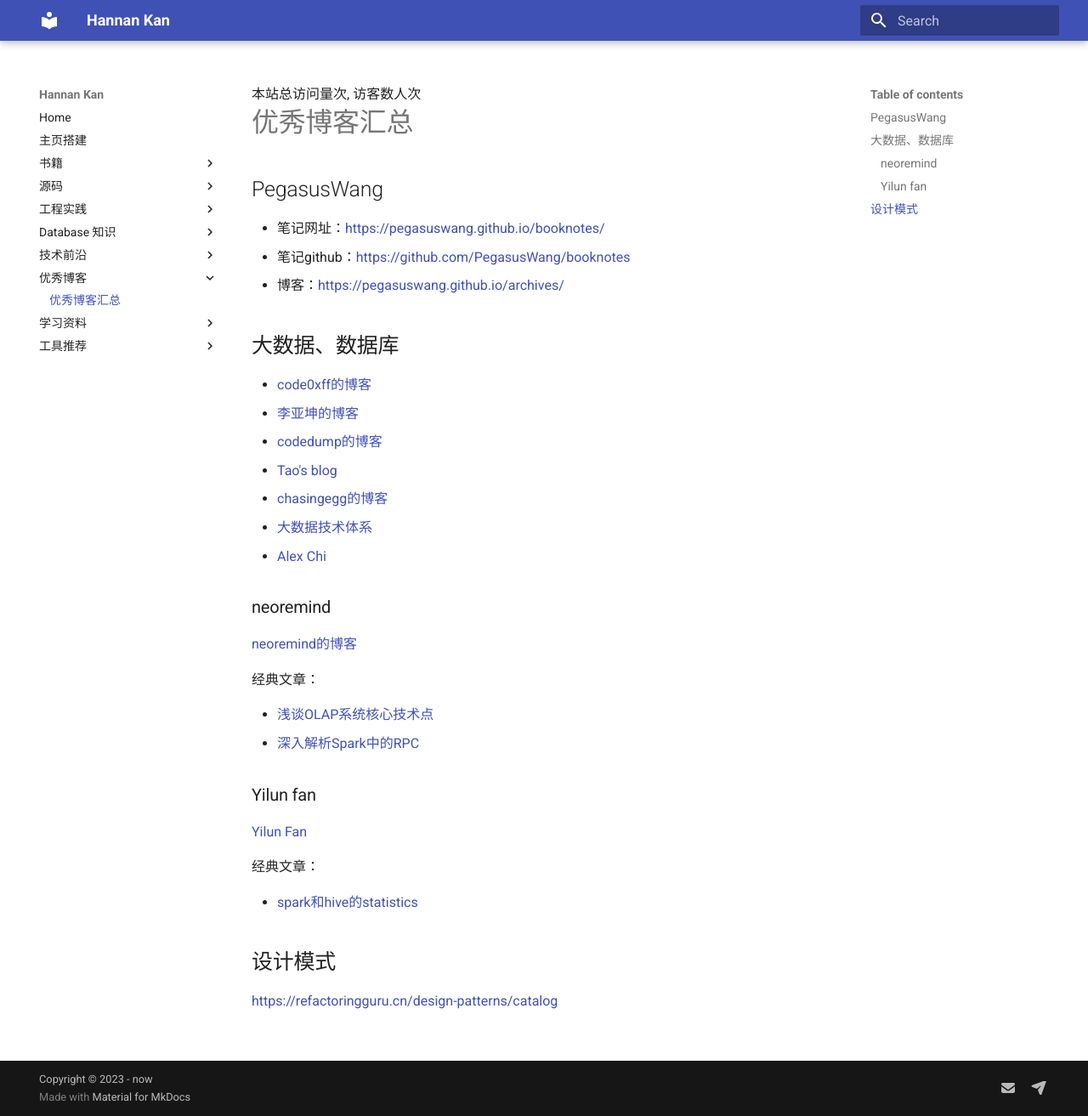
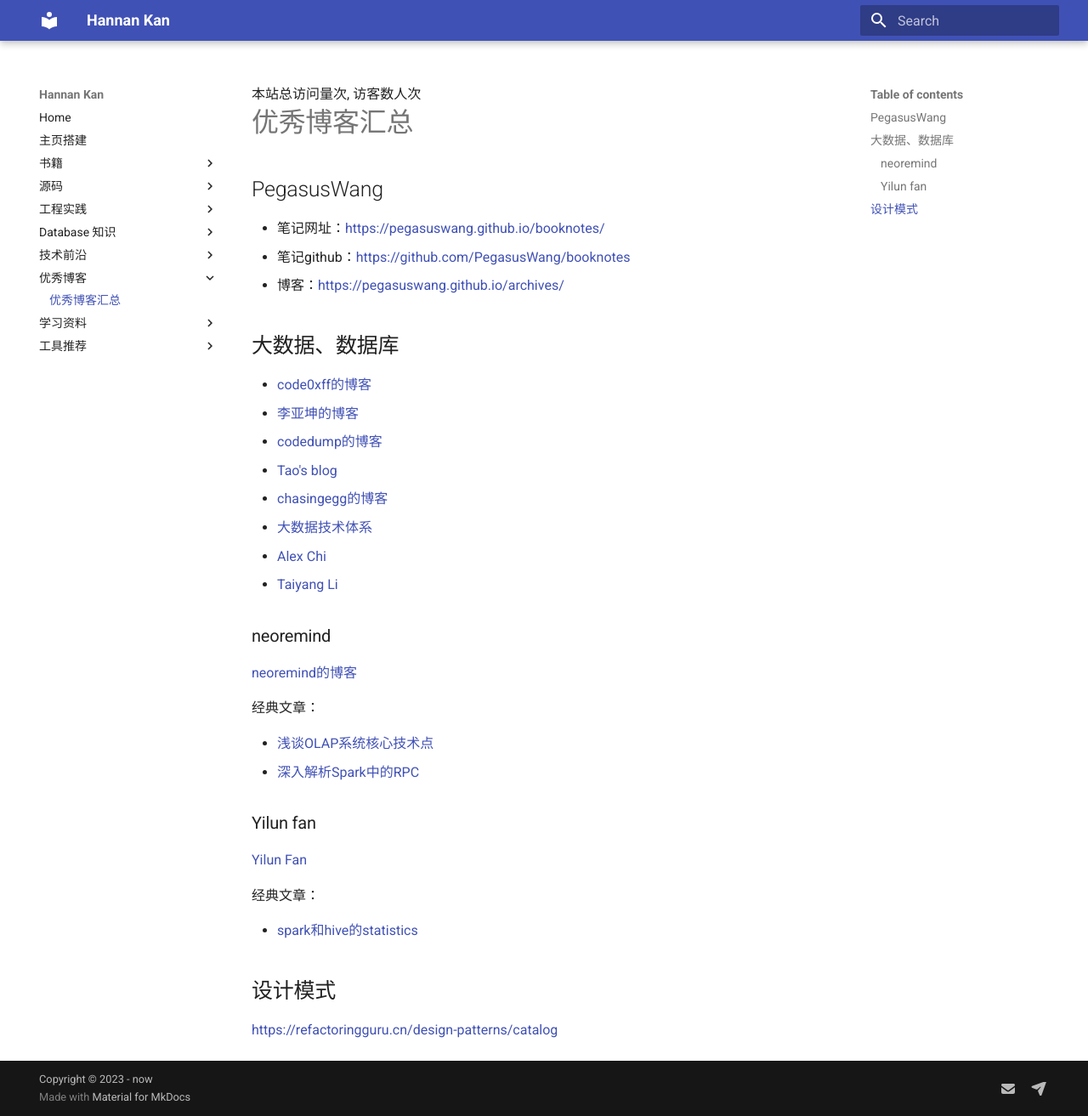
Before and after one commit to HannanKan/homepage, an MkDocs documentation site: the page built from docs/blogs/index.md, in a window 1280 px wide and 1313 px high. Shown: the whole window at 85% size. Built offline with MkDocs 1.6.1 and Material for MkDocs 9.7.7, drawn with Linux system fonts in a browser that asks for light colours; comment, search, counter and statistics services are not loaded.

Commit message:
新增 taiyang li 博客

```diff
--- a/docs/blogs/index.md
+++ b/docs/blogs/index.md
@@ -15,6 +15,7 @@
 [Yilun Fan]: http://www.fanyilun.me
 [大数据技术体系]: https://blog.csdn.net/Shockang/article/details/117266839
 [Alex Chi]: https://www.skyzh.dev/
+[Taiyang Li]: https://backendhouse.github.io/about/
 
 * [code0xff的博客]
 * [李亚坤的博客]
@@ -23,6 +24,7 @@
 * [chasingegg的博客]
 * [大数据技术体系]
 * [Alex Chi]
+* [Taiyang Li]
 
 ### neoremind
 [neoremind的博客]
```
